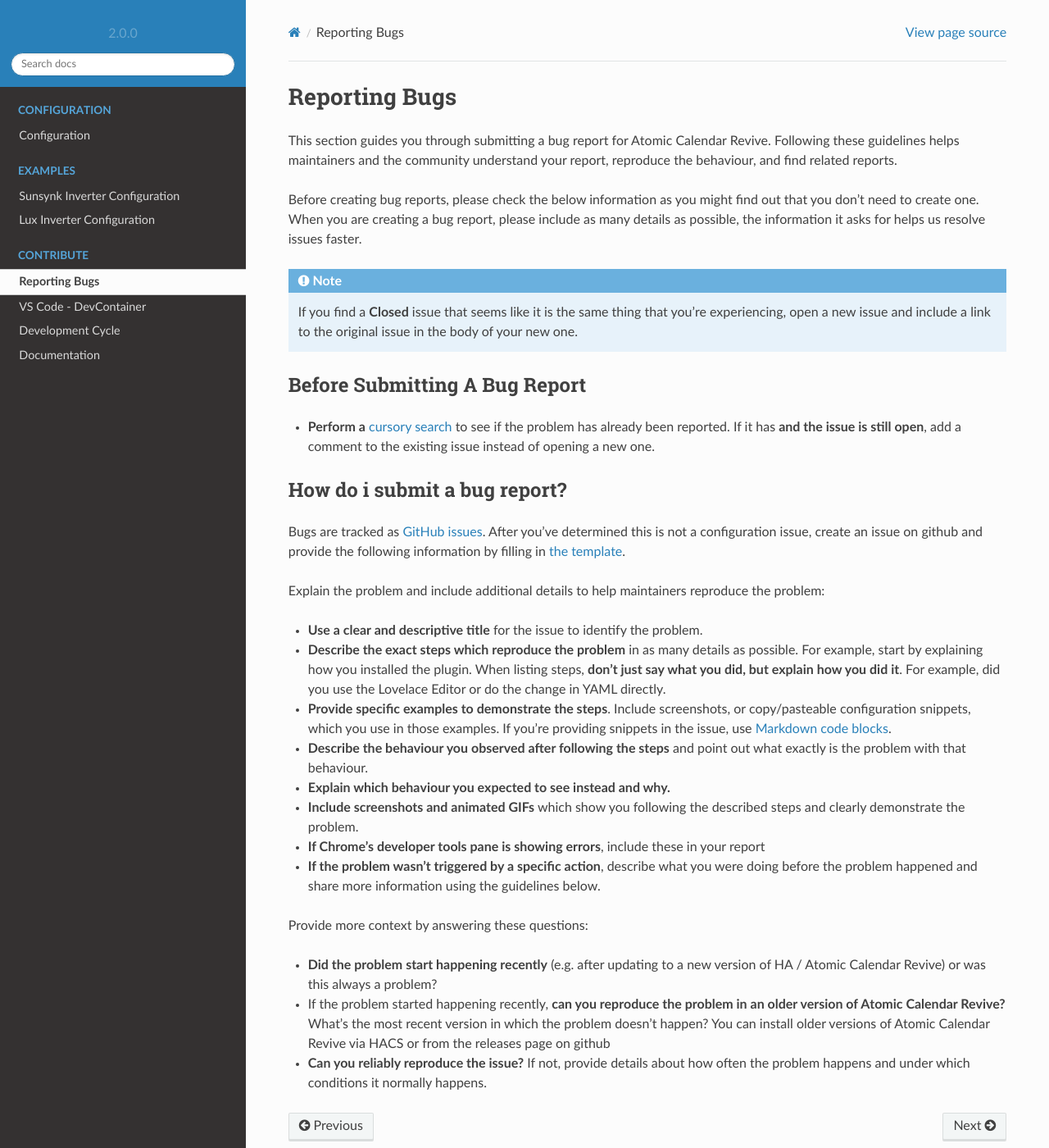
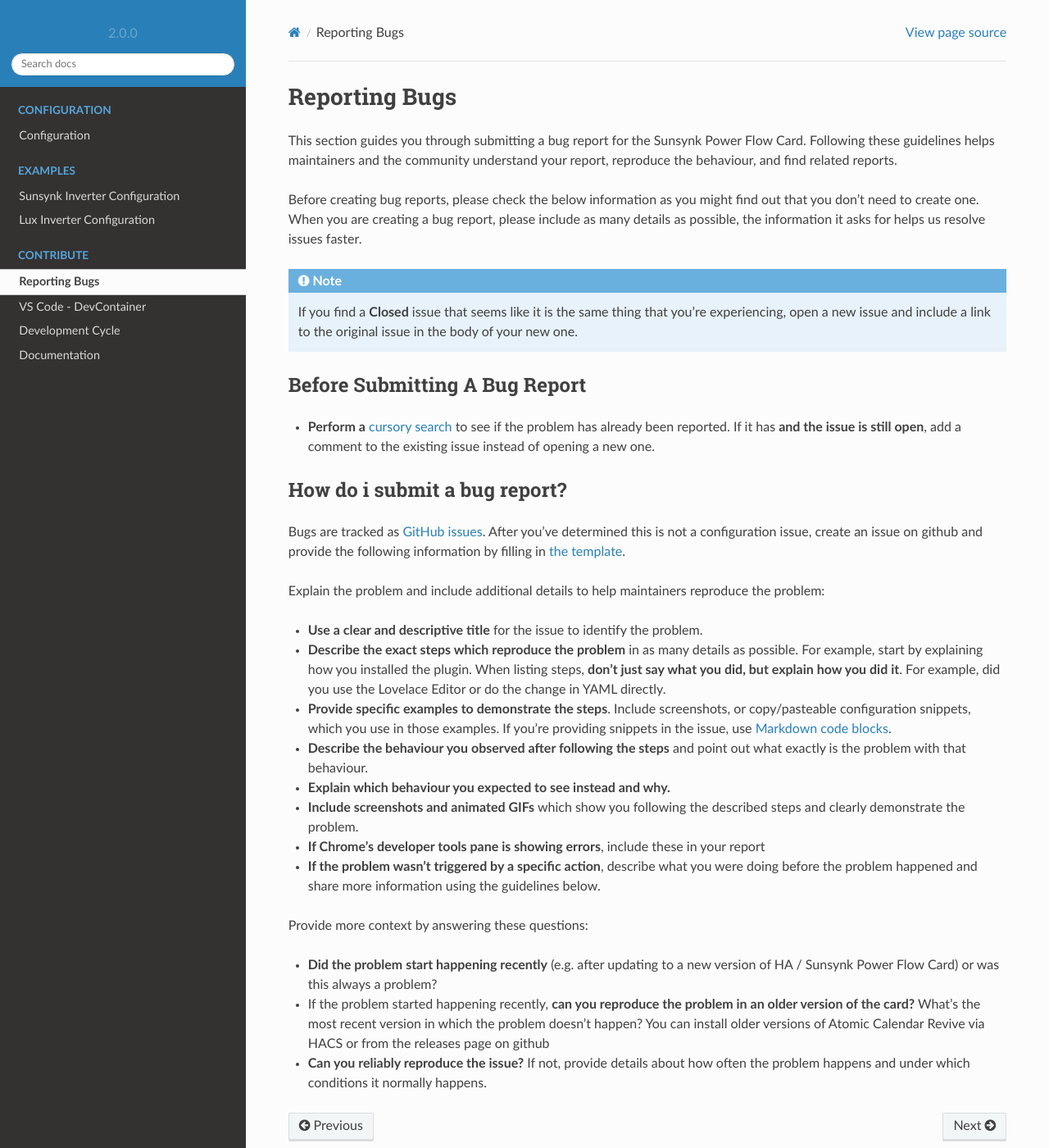
Before and after one commit to slipx06/sunsynk-power-flow-card, a Sphinx documentation site: the page built from docs/contribute/bugs.rst, in a window 1280 px wide and 1400 px high. Shown: the whole window at 82% size. Built offline with Sphinx 7.4.7 and the Read the Docs theme 2.0.0, drawn with Linux system fonts in a browser that asks for light colours.

Commit message:
chore: update documentation

```diff
--- a/docs/contribute/bugs.rst
+++ b/docs/contribute/bugs.rst
@@ -2,7 +2,7 @@
 Reporting Bugs
 ##############
 
-This section guides you through submitting a bug report for Atomic Calendar Revive.
+This section guides you through submitting a bug report for the Sunsynk Power Flow Card.
 Following these guidelines helps maintainers and the community understand your report,
 reproduce the behaviour, and find related reports.
 
@@ -32,7 +32,7 @@
 
 Bugs are tracked as `GitHub issues <https://guides.github.com/features/issues/>`_.
 After you've determined this is not a configuration issue, create an issue on github
-and provide the following information by filling in `the template <https://github.com/slipx06/sunsynk-power-flow-card/issues/new?assignees=&labels=bug&template=bug_report.md&title=%5BBUG%5D+>`_.
+and provide the following information by filling in `the template <https://github.com/slipx06/sunsynk-power-flow-card/issues/new?assignees=&labels=type%2Fbug&projects=&template=bug_report.yml>`_.
 
 Explain the problem and include additional details to help maintainers reproduce the problem:
 
@@ -47,6 +47,6 @@
 
 Provide more context by answering these questions:
 
-- **Did the problem start happening recently** (e.g. after updating to a new version of HA / Atomic Calendar Revive) or was this always a problem?
-- If the problem started happening recently, **can you reproduce the problem in an older version of Atomic Calendar Revive?** What's the most recent version in which the problem doesn't happen? You can install older versions of Atomic Calendar Revive via HACS or from the releases page on github
+- **Did the problem start happening recently** (e.g. after updating to a new version of HA / Sunsynk Power Flow Card) or was this always a problem?
+- If the problem started happening recently, **can you reproduce the problem in an older version of the card?** What's the most recent version in which the problem doesn't happen? You can install older versions of Atomic Calendar Revive via HACS or from the releases page on github
 - **Can you reliably reproduce the issue?** If not, provide details about how often the problem happens and under which conditions it normally happens.
--- a/docs/contribute/devcycle.rst
+++ b/docs/contribute/devcycle.rst
@@ -77,8 +77,8 @@
 *******
 
 There are no automated tests for this project, however it is expected that any
-development work is tested against a HA Server with both CalDav and Google Calendar
-attached, this ensures no adverse impact is added with the feature or bugfix.
+development work is tested against a HA Server with workgin inverter integration,
+this ensures no adverse impact is added with the feature or bugfix.
 
 **********
 Versioning
--- a/docs/index.rst
+++ b/docs/index.rst
@@ -6,7 +6,3 @@
 *****************
 
 .. include:: toc.rst
-
-* :ref:`genindex`
-* :ref:`modindex`
-* :ref:`search`
```
